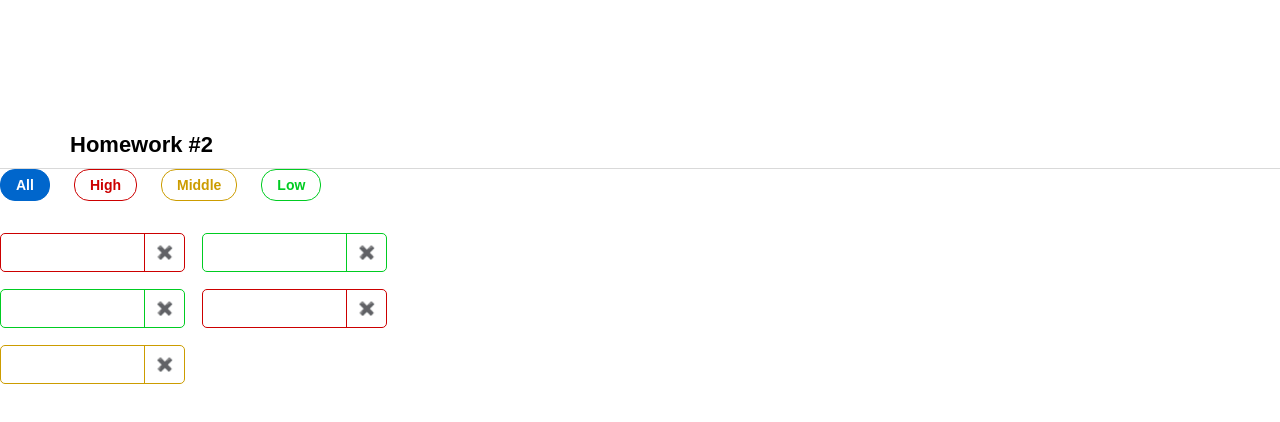
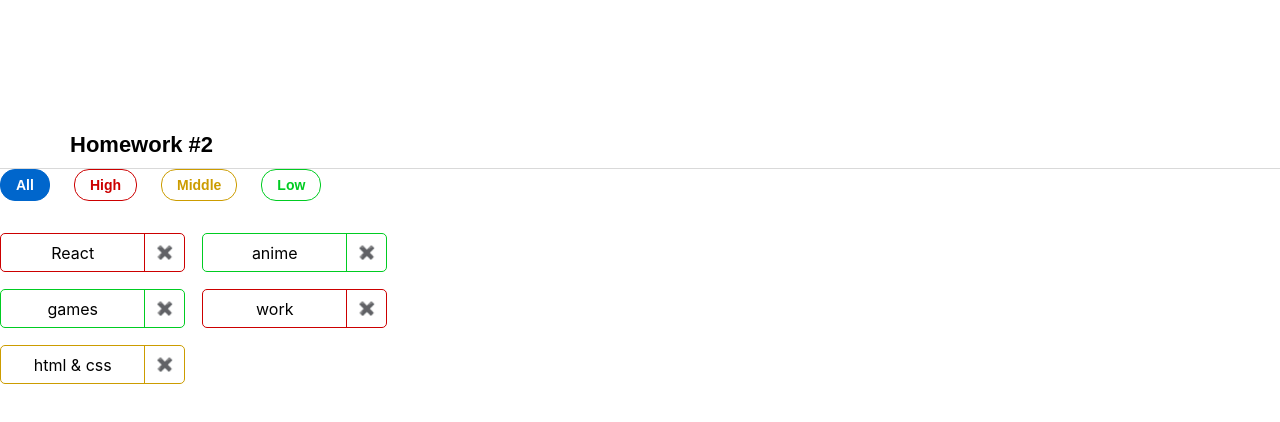
Before and after one commit to IgnatZakalinsky/hws2, a React (Create React App) app: page / in a window 1280 px wide. Shown: the top 422 px of the page. Built offline with nearby package versions, Linux system fonts and the light colour scheme.

Commit message:
в файле Affair.tsx отобразить приходящие данные

```diff
--- a/src/s2-homeworks/hw02/affairs/affair/Affair.tsx
+++ b/src/s2-homeworks/hw02/affairs/affair/Affair.tsx
@@ -25,7 +25,7 @@ function Affair ({affair, deleteAffairCallback}: AffairPropsType) {
         >
             <div id={'hw2-name-' + affair._id} className={nameClass}>
                 {/*создаёт студент*/}
-
+                {affair.name}
                 {/**/}
             </div>
             <div id={'hw2-priority-' + affair._id} hidden>
```
